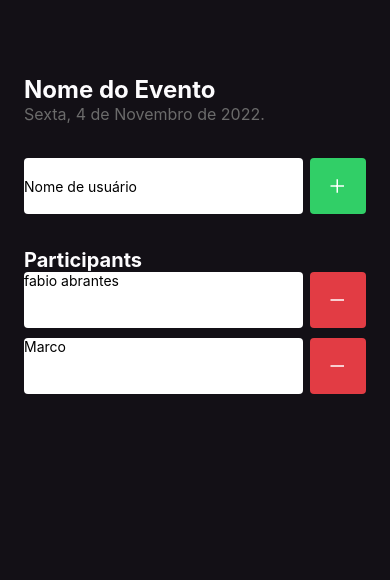
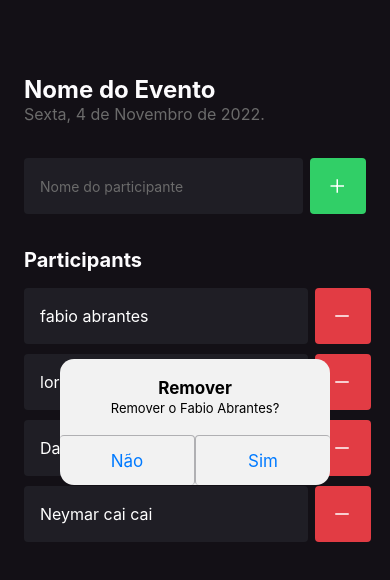
Before and after one commit to TrabalhosAcademicos358/PDM-Atividade_01, a React Native app: screen / in a window 390 px wide. Shown: the top 580 px of the page. Built offline with nearby package versions, Linux system fonts and the light colour scheme.

Commit message:
Adicionando estilização do modal

```diff
--- a/App.js
+++ b/App.js
@@ -5,16 +5,22 @@ import { styles } from './src/styles.js';
 import Header from './src/components/Header.js';
 import ViewCreate from './src/components/ViewCreate.js';
 import ViewParticipant from "./src/components/ViewParticipant.js"
+import ModalCustom from './src/components/ModalCustom.js';
 
 export default function App() {
-  const listParticipant = ["fabio abrantes", "Marco"]
-  // const listParticipant = []
+  const listParticipant = [
+    "fabio abrantes",
+    "lorram queiroga",
+    "David gonçalves",
+    "Neymar cai cai"
+  ];
 
   return (
     <View style={styles.container}>
       <Header />
       <ViewCreate />
       <ViewParticipant list={listParticipant} />
+      <ModalCustom />
       <StatusBar style="auto" />
     </View>
   );
--- /dev/null
+++ b/src/components/ModalCustom.js
@@ -0,0 +1,44 @@
+import { useState } from 'react';
+import { Modal, Alert, View, Text, Pressable } from 'react-native';
+import { styles, stylesModal } from '../styles';
+
+export default function ModalCustom() {
+    const [modalVisible, setModalVisible] = useState(true);
+    const name = "Fabio Abrantes";
+
+    return (
+        <Modal
+            animationType="fade"
+            transparent={true}
+            visible={modalVisible}
+            onRequestClose={() => {
+                Alert.alert('Modal has been closed.');
+                setModalVisible(!modalVisible);
+            }}>
+            <View style={styles.containerCenter}>
+                <View style={stylesModal.modalView}>
+                    <View style={stylesModal.textView}>
+                        <Text style={[stylesModal.text, stylesModal.textTitle]}>Remover</Text>
+                        <Text style={stylesModal.text}>Remover o {name}?</Text>
+                    </View>
+
+                    <View style={{flexDirection: "row"}}>
+                        <Pressable
+                            style={[styles.button, stylesModal.button, stylesModal.buttonPrimary]}
+                            onPress={() => setModalVisible(!modalVisible)}
+                        >
+                            <Text style={stylesModal.textButton}>Não</Text>
+                        </Pressable>
+
+                        <Pressable
+                            style={[styles.button, stylesModal.button, stylesModal.buttonSecondary]}
+                            onPress={() => setModalVisible(!modalVisible)}
+                        >
+                            <Text style={stylesModal.textButton}>Sim</Text>
+                        </Pressable>
+                    </View>
+                </View>
+            </View>
+        </Modal>
+    )
+}
--- a/src/components/Participants.js
+++ b/src/components/Participants.js
@@ -7,7 +7,9 @@ import { styles } from "../styles.js";
 export default function Participants({ name }) {
     return (
         <View style={styles.cardView}>
-            <Text style={styles.input}>{ name }</Text>
+            <View style={styles.box}>
+                <Text style={{ fontSize: 16, color: "#fff" }}>{ name }</Text>
+            </View>
             <Button name="remove-outline" color="#E23C44" />
         </View>
     )
--- a/src/components/ViewCreate.js
+++ b/src/components/ViewCreate.js
@@ -6,7 +6,11 @@ import Button from "./Button.js"
 export default function Search() {
     return (
         <View style={styles.cardView}>
-            <TextInput style={styles.input} placeholder="Nome de usuário" />
+            <TextInput
+                style={styles.box}
+                placeholder="Nome do participante"
+                placeholderTextColor="#6B6B6B"
+            />
             <Button name="add-outline" />
         </View>
     )
--- a/src/components/ViewParticipant.js
+++ b/src/components/ViewParticipant.js
@@ -5,27 +5,21 @@ import { styles } from "../styles.js"
 import Participants from "./Participants.js"
 
 export default function ViewParticipant({ list }) {
-    let element;
-    if (list.length === 0) {
-        element = (
+    const element = list.length === 0? (
             <Text style={styles.paragraph}>
                 Ninguém chegou no evento ainda?
                 Adicione participantes a sua lista de presença.
             </Text>
-        )
-    }
-    else {
-        element = (
+        ) : (
             <View style={{gap: 10}}>
                 {list.map(name => <Participants name={name} />)}
             </View>
-        )
-    }
+        );
     return (
-        <View>
+        <View style={{ gap: 16 }}>
             <Text style={styles.titleSecondary}>Participants</Text>
             <View>
-                {element}
+                { element }
             </View>
         </View>
     );
--- a/src/styles.js
+++ b/src/styles.js
@@ -1,20 +1,17 @@
 import { StyleSheet } from "react-native";
-
-
-const colorPrimary = "#FDFCFE"
-const colorSecondary = "#6B6B6B"
-const colorTertiary = "#31CF67"
-const colorQuartetary = "#E23C44"
-const white = "#ffffff"
 
 export const styles = StyleSheet.create({
   container: {
     flex: 1,
     backgroundColor: "#131016",
-      // backgroundColor: "#fff",
     paddingVertical: 75,
     paddingHorizontal: 24,
     gap: 34
+  },
+  containerCenter: {
+    height: "100%",
+    justifyContent: "center",
+    alignItems: "center"
   },
   card: {
     flexDirection: "row",
@@ -48,12 +45,14 @@ export const styles = StyleSheet.create({
     textAlign: "center",
     marginTop: 28
   },
-    input: {
+  box: {
     backgroundColor: "#1F1E25",
-      backgroundColor: "#fff", // Temp
+    color: "#fff",
     borderRadius: 4,
     width: "83%", // Está uma droga, colocar automatico depois
+    paddingLeft: 16,
     height: 56,
+    justifyContent: "center"
   },
   button: {
     color: "#FDFCFE",
@@ -64,3 +63,41 @@ export const styles = StyleSheet.create({
     alignItems: "center"
   },
 });
+
+export const stylesModal = StyleSheet.create({
+  button: {
+    height: 50,
+    width: "50%",
+    borderTopWidth: 0.5,
+    borderColor: "#3C3C435C",
+  },
+  buttonPrimary: {
+    borderRightWidth: 0.25,
+    borderBottomLeftRadius: 16
+  },
+  buttonSecondary: {
+    borderLeftWidth: 0.25,
+    borderBottomRightRadius: 16
+  },
+  textButton: {
+    fontSize: 17,
+    color: "#007AFF"
+  },
+  textView: {
+    marginVertical: 19,
+    gap: 2
+  },
+  text: {
+    textAlign: "center",
+    fontSize: 13,
+  },
+  textTitle: {
+    fontWeight: 700,
+    fontSize: 17,
+  },
+  modalView: {
+    backgroundColor: "#F2F2F2",
+    width: 270,
+    borderRadius: 14,
+  },
+})
```
Lines whose indentation alone changed are shown as unchanged.
